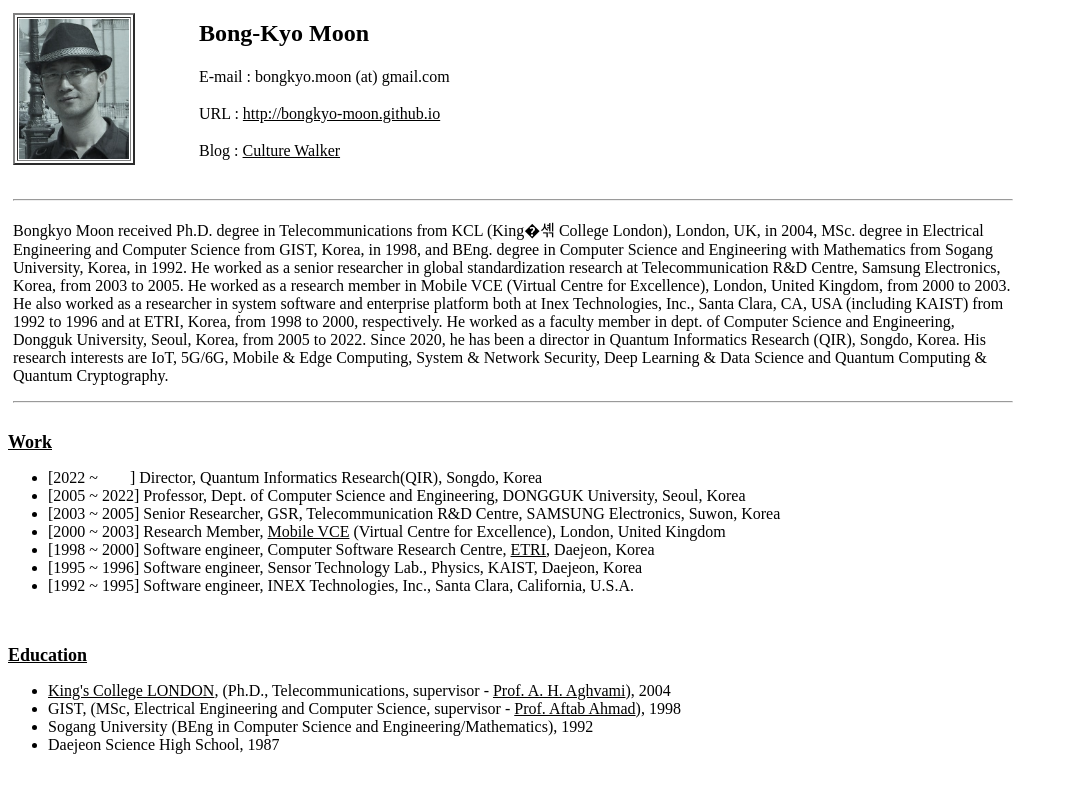
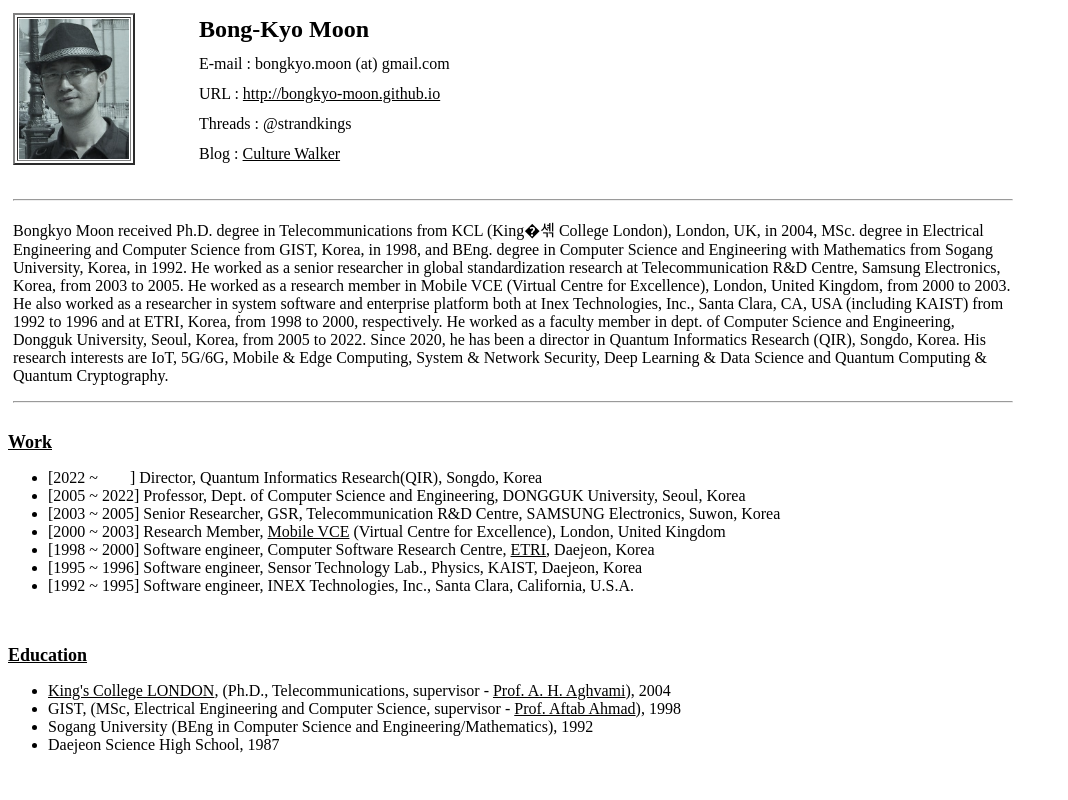
Before and after one commit to bongkyo-moon/bongkyo-moon.github.io, a plain HTML site: page index.html in a window 1280 px wide. Shown: the top 800 px of the page, without its empty margins (0-1068 px from the left). Drawn offline with Linux system fonts and the light colour scheme.

Commit message:
Update index.html

```diff
--- a/index.html
+++ b/index.html
@@ -16,6 +16,8 @@
 <TD width="509" height="16"><P><font size="3">E-mail : <a>bongkyo.moon (at) gmail.com</a></font></TD>
 </TR><TR>
 <TD width="509" height="16"><P><font size="3">URL : <a href="http://bongkyo-moon.github.io">http://bongkyo-moon.github.io</a></font></TD>
+</TR><TR>
+<TD width="509" height="16"><P><font size="3">Threads : <a> @strandkings</a></font></TD>
 </TR><TR>
 <TD width="509" height="16"><P><font size="3">Blog : <a href="https://m.blog.naver.com/strandkings">Culture Walker</a></font></TD>
 </TR>
```
